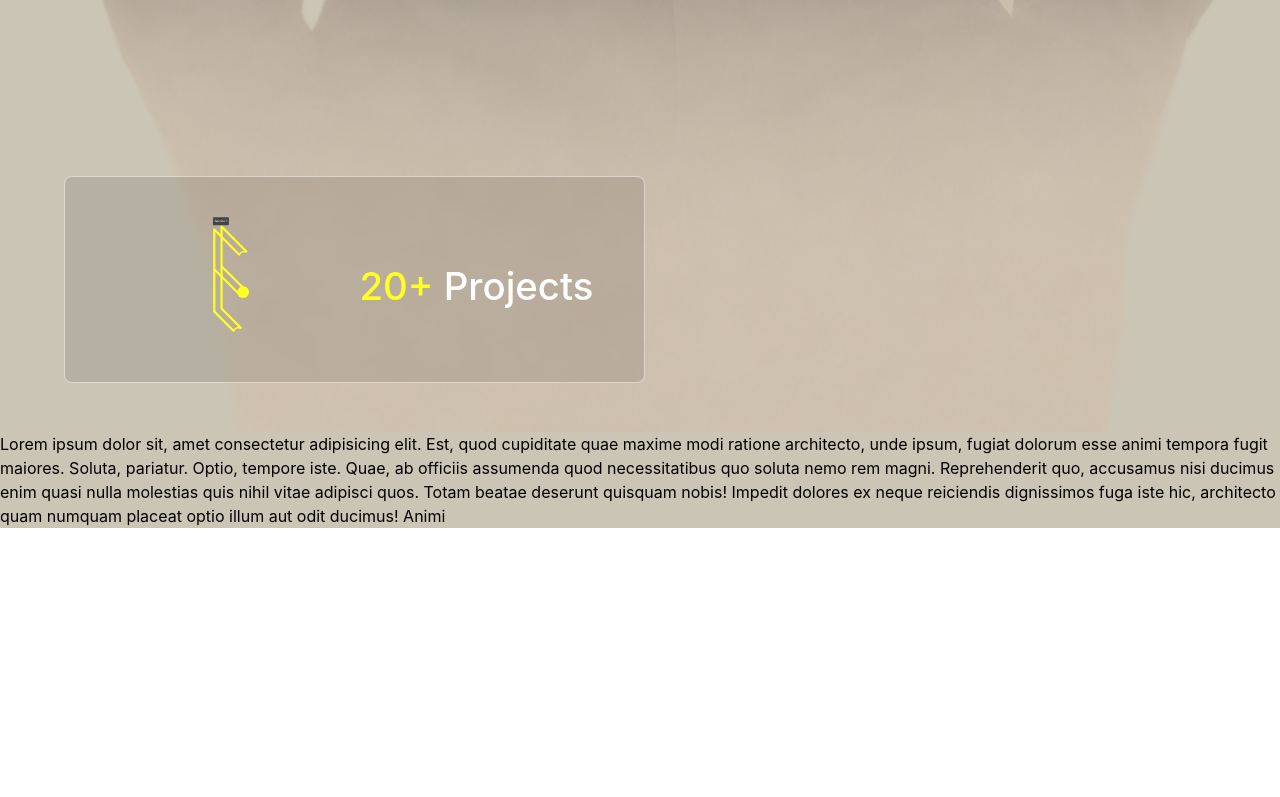
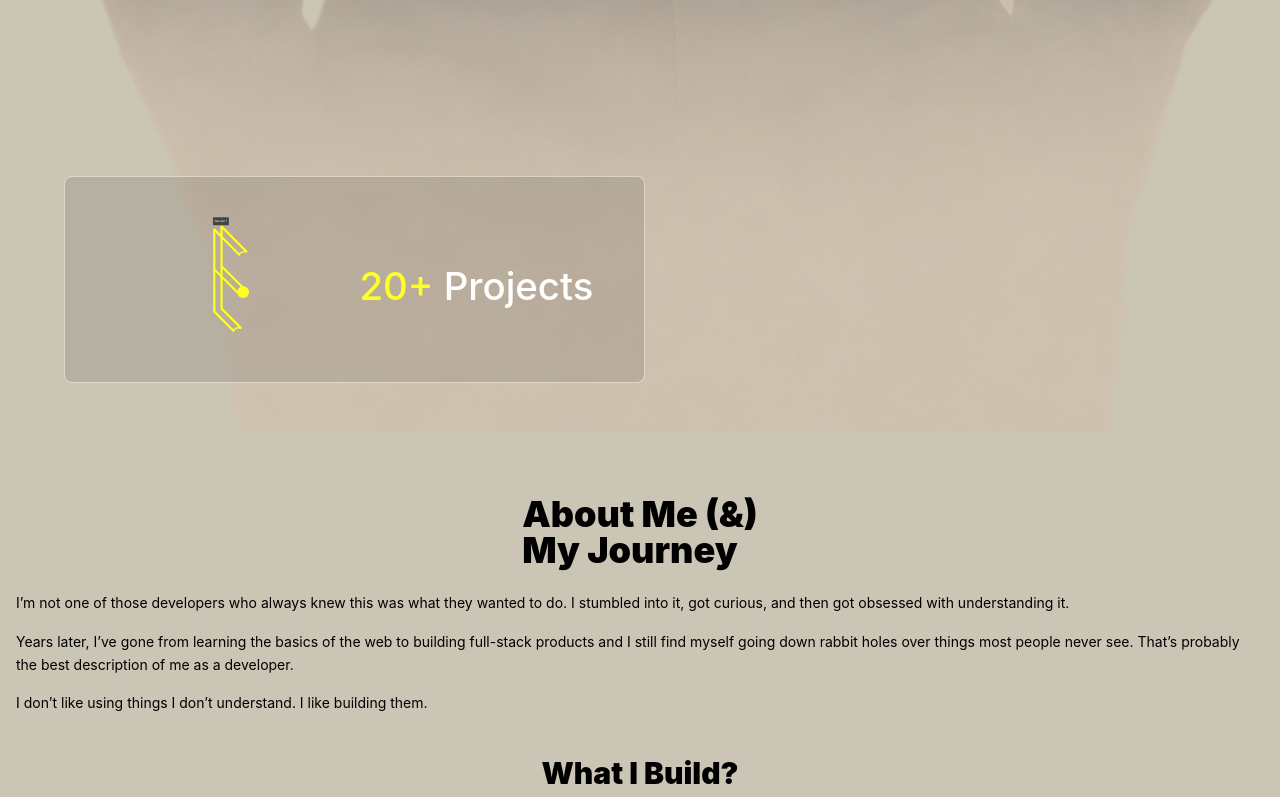
Before and after one commit to Esuye302/esrom, a React (Vite) app: page / in a window 1280 px wide. Shown: the part 2000-2797 px from the top of the page. Before the commit the page ends 2528 px from the top, so only its background shows below. Built offline with nearby package versions, Linux system fonts and the light colour scheme.

Commit message:
finishing the static about me section

```diff
--- a/src/Components/Navbar/Navbar.tsx
+++ b/src/Components/Navbar/Navbar.tsx
@@ -11,7 +11,7 @@ const Navbar = () => {
           to="/"
           className="logo bg-primary flex-center w-30 h-10 rounded-md font-bold text-2xl  cursor-pointer"
         >
-          ESROM
+          ESROM®
         </Link>
         <button
           onClick={() => setIsMobileMenuOpen((prev) => !prev)}
--- a/src/sections/AboutMe.tsx
+++ b/src/sections/AboutMe.tsx
@@ -1,14 +1,103 @@
+interface Service {
+  number: string;
+  title: string;
+  description: string;
+}
 
+const services: Service[] = [
+  {
+    number: "01",
+    title: "Frontend Development",
+    description:
+      "Interfaces that feel fast, responsive, and intentional with smooth interactions and attention to the details users actually notice.",
+  },
+  {
+    number: "02",
+    title: "Backend Development",
+    description:
+      "Building scalable and efficient server-side applications. The logic behind the experience. APIs, authentication, business logic, and systems built to work reliably beyond the screen.",
+  },
+  {
+    number: "03",
+    title: "Fullstack Development",
+    description:
+      "Developing complete web applications, integrating frontend with backend for seamless experiences.",
+  },
+  {
+    number: "04",
+    title: "Design & Experience",
+    description:
+      "Not just making things pretty. I focus on turning ideas into clear, usable interfaces where design and functionality work together.",
+  },
+];
 
-const AboutMe = () => {
+const About = () => {
   return (
-    <section id="about" className="min-h-full bg-background  mt-0">
-      {/* About content */}
-      Lorem ipsum dolor sit, amet consectetur adipisicing elit. Est, quod cupiditate quae maxime modi ratione architecto, unde ipsum, fugiat dolorum esse animi tempora fugit maiores. Soluta, pariatur. Optio, tempore iste.
-      Quae, ab officiis assumenda quod necessitatibus quo soluta nemo rem magni. Reprehenderit quo, accusamus nisi ducimus enim quasi nulla molestias quis nihil vitae adipisci quos. Totam beatae deserunt quisquam nobis!
-      Impedit dolores ex neque reiciendis dignissimos fuga iste hic, architecto quam numquam placeat optio illum aut odit ducimus! Animi
+    <section id="about" className="relative bg-background px-4 py-16">
+      {/* Heading */}
+      <div className="mb-10">
+        <h2 className="flex-center text-4xl font-black leading-none">
+          About Me (&)
+          <br />
+          My Journey
+        </h2>
+
+        <p className="mt-6 text-sm leading-relaxed ">
+          I’m not one of those developers who always knew this was what they
+          wanted to do. I stumbled into it, got curious, and then got obsessed
+          with understanding it.
+        </p>
+
+        <p className="mt-4 text-sm leading-relaxed">
+          Years later, I’ve gone from learning the basics of the web to building
+          full-stack products and I still find myself going down rabbit holes
+          over things most people never see. That’s probably the best
+          description of me as a developer.
+        </p>
+
+        <p className="mt-4 text-sm leading-relaxed">
+          I don’t like using things I don’t understand. I like building them.
+        </p>
+      </div>
+
+      {/* What I Build */}
+      <div>
+        <h3 className="flex-center mb-8 text-3xl font-black">What I Build?</h3>
+
+        {/* Timeline */}
+        <div className="relative pl-8">
+          {/* Timeline background */}
+          <div className="absolute left-2 top-0 h-full w-px bg-black/30" />
+
+          {/* Timeline progress - GSAP will animate this later */}
+          <div className="absolute  left-2 top-0 h-0 w-px bg-primary" />
+
+          {/* Services */}
+          <div className="flex flex-col gap-8">
+            {services.map((service) => (
+              <article
+                key={service.number}
+                className="relative rounded-xl border border-white/50 bg-white/20 p-5 backdrop-blur-sm"
+              >
+                {/* Timeline dot */}
+                <span className="absolute -left-[2.05rem] top-8 h-3 w-3 rounded-full border-2 border-black bg-primary" />
+
+                <span className="text-5xl font-black text-primary">
+                  {service.number}
+                </span>
+
+                <h4 className="mt-3 text-xl font-black">{service.title}</h4>
+
+                <p className="mt-2 text-sm leading-relaxed">
+                  {service.description}
+                </p>
+              </article>
+            ))}
+          </div>
+        </div>
+      </div>
     </section>
   );
 };
 
-export default AboutMe
+export default About;
--- a/src/sections/Hero.tsx
+++ b/src/sections/Hero.tsx
@@ -45,7 +45,6 @@ const Hero = () => {
       id="home"
       className="relative h-[190vw]  overflow-hidden bg-background "
     >
-
       <h1
         className="
           pointer-events-none
@@ -87,12 +86,12 @@ const Hero = () => {
           className="
             rounded-lg
             border
-            border-white/50
             bg-black/10
             p-[3vw]
             font-medium
             text-white
             backdrop-blur-xs
+
           "
         >
           {strengths.map((strength) => (
@@ -111,7 +110,7 @@ const Hero = () => {
       </div>
 
       {/* Experience Card */}
-      <div className="absolute right-[5vw] top-[88vw] z-30">
+      <div className="absolute right-[5vw] top-[99vw] z-30">
         <div
           className="
             rounded-lg
@@ -173,10 +172,10 @@ const Hero = () => {
           {/* shadow */}
           <div className="logo ">
             <img src={logo} alt="Logo" className="h-[10vw] w-[20vw]" />
-            </div>
+          </div>
 
-            <p className="mt-[1vw] text-[3vw] font-medium leading-tight pr-3">
-           <span className="text-primary">20+</span>  Projects
+          <p className="mt-[1vw] text-[3vw] font-medium leading-tight pr-3">
+            <span className="text-primary">20+</span> Projects
           </p>
         </div>
       </div>
```
Also changed, not shown: src/App.tsx (+10 -10 lines).
